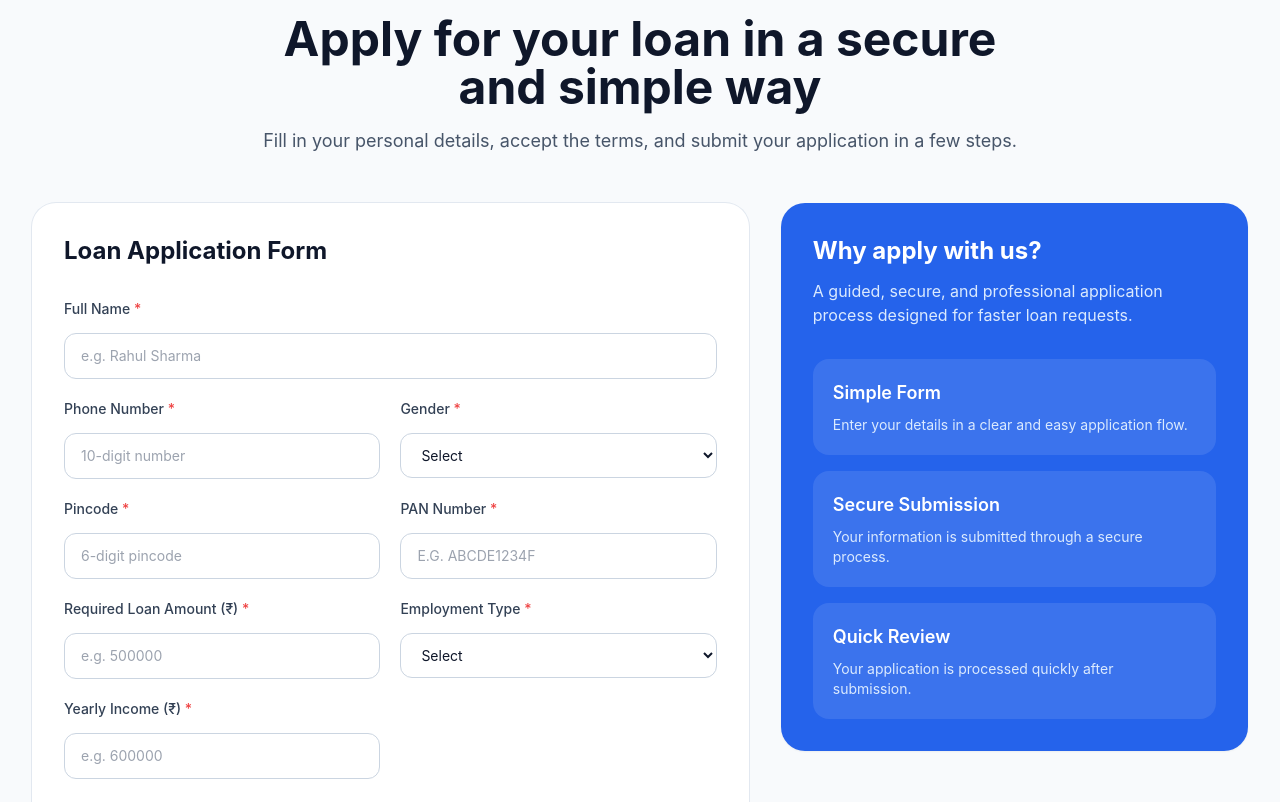
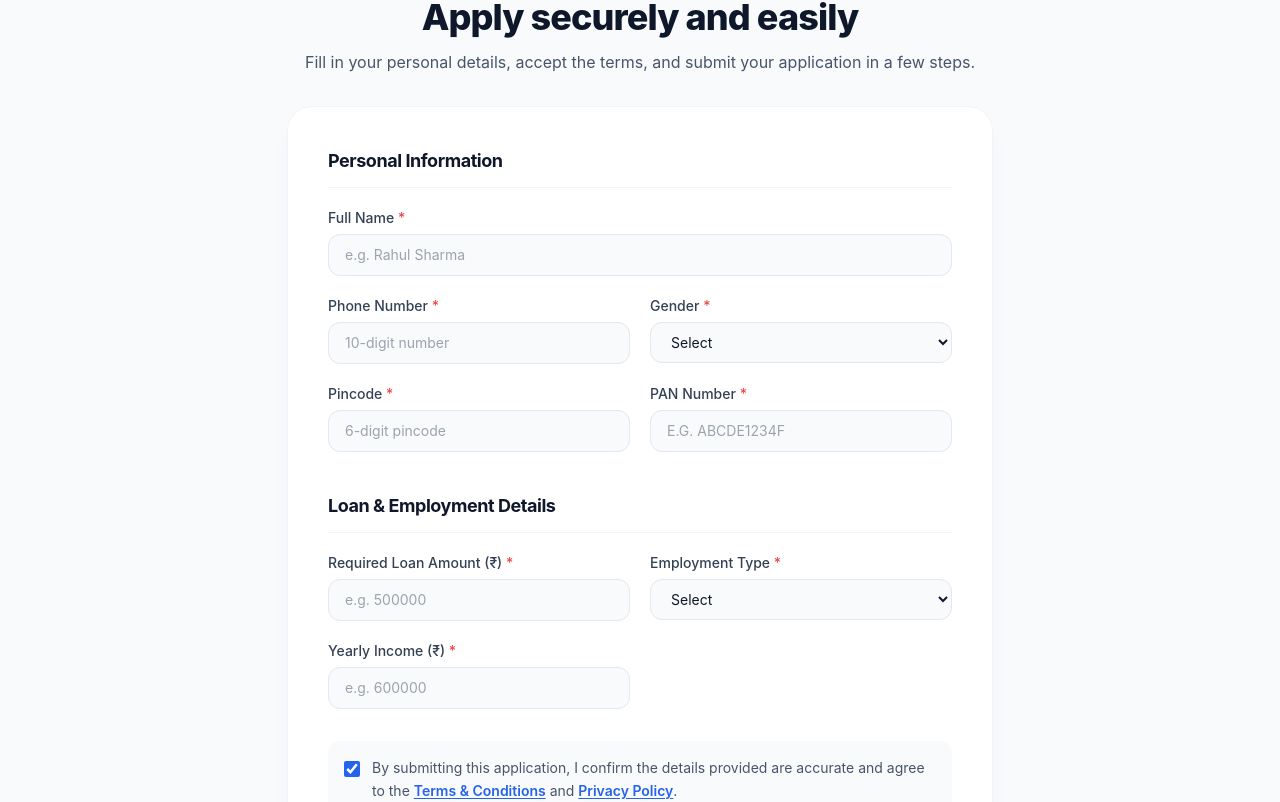
Before and after one commit to NavyaNakka/loan.app, a React (Vite) app in the folder frontend/: page /apply-loan in a window 1280 px wide. Shown: the part 238-1040 px from the top of the page. Built offline with nearby package versions, Linux system fonts and the light colour scheme.

Commit message:
style: overhaul loan application into a centralized, premium structured form architecture

```diff
--- a/frontend/src/components/WhyChooseUs.jsx
+++ b/frontend/src/components/WhyChooseUs.jsx
@@ -29,17 +29,17 @@ export default function WhyChooseUs() {
       <div className="mx-auto max-w-7xl px-4 sm:px-6 lg:px-8">
 
         {/* Heading */}
-        <div className="text-center max-w-3xl mx-auto">
-          <h2 className="text-3xl md:text-5xl font-bold tracking-tight text-slate-900">
+        <div className="text-center max-w-2xl mx-auto">
+          <h2 className="text-2xl md:text-4xl font-extrabold tracking-tight text-slate-900">
             Why Choose LoanApp?
           </h2>
-          <p className="mt-6 text-lg md:text-xl text-slate-600 leading-relaxed">
+          <p className="mt-4 text-base md:text-lg text-slate-600 leading-relaxed">
             Fast, easy, and smart financial solutions tailored for your unique needs.
           </p>
         </div>
 
         {/* Grid */}
-        <div className="relative mt-20 grid md:grid-cols-2 lg:gap-8 gap-y-16">
+        <div className="relative mt-16 grid md:grid-cols-2 lg:gap-8 gap-y-12">
 
           {/* Vertical Divider (Hidden on Mobile) */}
           <div className="hidden lg:block absolute left-1/2 top-4 bottom-4 w-px bg-gradient-to-b from-transparent via-slate-200 to-transparent"></div>
@@ -52,20 +52,20 @@ export default function WhyChooseUs() {
             return (
               <div
                 key={index}
-                className="group flex flex-col items-center text-center px-6 py-8 md:py-12 rounded-3xl transition-all duration-300 hover:bg-white hover:shadow-xl hover:shadow-blue-900/5 hover:-translate-y-1 ring-1 ring-transparent hover:ring-slate-100"
+                className="group flex flex-col items-center text-center px-6 py-6 md:py-8 rounded-3xl transition-all duration-300 hover:bg-white hover:shadow-xl hover:shadow-blue-900/5 hover:-translate-y-1 ring-1 ring-transparent hover:ring-slate-100"
               >
                 {/* Icon */}
-                <div className="flex h-20 w-20 items-center justify-center rounded-full bg-blue-50 text-blue-600 mb-6 transition-colors group-hover:bg-blue-600 group-hover:text-white group-hover:scale-110 duration-300 ease-out">
-                  <Icon size={36} strokeWidth={1.5} />
+                <div className="flex h-14 w-14 items-center justify-center rounded-full bg-blue-50 text-blue-600 mb-5 transition-colors group-hover:bg-blue-600 group-hover:text-white group-hover:scale-110 duration-300 ease-out">
+                  <Icon size={24} strokeWidth={1.75} />
                 </div>
 
                 {/* Title */}
-                <h3 className="text-xl md:text-2xl font-bold tracking-tight text-slate-900">
+                <h3 className="text-lg md:text-xl font-bold tracking-tight text-slate-900">
                   {item.title}
                 </h3>
 
                 {/* Description */}
-                <p className="mt-4 text-base md:text-lg leading-relaxed text-slate-600 max-w-sm">
+                <p className="mt-2.5 text-sm md:text-base leading-relaxed text-slate-600 max-w-sm">
                   {item.desc}
                 </p>
               </div>
--- a/frontend/src/pages/ApplyLoan.jsx
+++ b/frontend/src/pages/ApplyLoan.jsx
@@ -612,39 +612,39 @@ export default function ApplyLoan() {
     ) : null;
 
   const inputClass = (name) =>
-    `input w-full rounded-xl border px-4 py-2.5 text-sm outline-none transition-all focus:ring-2 ${touched[name] && errors[name]
+    `w-full rounded-xl border px-4 py-2.5 text-sm outline-none transition-all focus:ring-2 ${touched[name] && errors[name]
       ? "border-red-400 bg-red-50 focus:ring-red-300"
       : touched[name] && !errors[name]
         ? "border-green-400 bg-green-50 focus:ring-green-300"
-        : "border-slate-200 bg-white focus:ring-blue-300"
+        : "border-slate-200 bg-slate-50 focus:bg-white focus:ring-blue-300"
     }`;
 
   return (
-    <section className="min-h-screen bg-slate-50 pt-28 pb-12 sm:pt-32 sm:pb-16">
-      <div className="mx-auto max-w-7xl px-4 sm:px-6 lg:px-8">
+    <section className="min-h-screen bg-slate-50 pt-24 pb-12 sm:pt-28 sm:pb-16 flex items-center justify-center">
+      <div className="w-full max-w-3xl px-4 sm:px-6 lg:px-8">
 
         {/* Header */}
-        <div className="mx-auto max-w-3xl text-center">
-          <span className="inline-flex rounded-full bg-blue-100 px-4 py-1 text-sm font-medium text-blue-700">
+        <div className="mx-auto max-w-2xl text-center">
+          <span className="inline-flex rounded-full bg-blue-100 px-3 py-1 text-xs font-semibold uppercase tracking-wider text-blue-700">
             {formData.loanType} Application
           </span>
-          <h1 className="mt-4 text-4xl font-bold text-slate-900 sm:text-5xl">
-            Apply for your loan in a secure and simple way
+          <h1 className="mt-4 text-3xl font-extrabold tracking-tight text-slate-900 sm:text-4xl">
+            Apply securely and easily
           </h1>
-          <p className="mt-4 text-lg text-slate-600">
+          <p className="mt-3 text-base text-slate-600 leading-relaxed">
             Fill in your personal details, accept the terms, and submit your application in a few steps.
           </p>
         </div>
 
-        {/* ── SWAPPED: Form LEFT, Info box RIGHT ── */}
-        <div className="mt-12 grid gap-8 lg:grid-cols-5">
+        <div className="mt-8">
+          <div className="rounded-3xl bg-white p-6 sm:p-10 shadow-xl shadow-blue-900/5 ring-1 ring-slate-100">
+            <form onSubmit={handleSubmit} noValidate className="space-y-8">
 
-          {/* LEFT — FORM */}
-          <div className="lg:col-span-3">
-            <div className="rounded-3xl bg-white p-8 shadow-sm ring-1 ring-slate-200">
-              <h2 className="text-2xl font-bold text-slate-900">Loan Application Form</h2>
-
-              <form onSubmit={handleSubmit} noValidate className="mt-8 space-y-6">
+              {/* SECTION: Personal Information */}
+              <div>
+                <h3 className="text-lg font-bold tracking-tight text-slate-900 border-b border-slate-100 pb-3 mb-5">
+                  Personal Information
+                </h3>
                 <div className="grid gap-5 md:grid-cols-2">
 
                   {/* Full Name */}
@@ -736,6 +736,16 @@ export default function ApplyLoan() {
                     <FieldError name="panNumber" />
                   </div>
 
+                </div>
+              </div>
+
+              {/* SECTION: Loan & Employment Details */}
+              <div className="pt-2">
+                <h3 className="text-lg font-bold tracking-tight text-slate-900 border-b border-slate-100 pb-3 mb-5">
+                  Loan & Employment Details
+                </h3>
+                <div className="grid gap-5 md:grid-cols-2">
+
                   {/* Loan Amount */}
                   <div>
                     <label className="mb-1.5 block text-sm font-medium text-slate-700">
@@ -790,23 +800,24 @@ export default function ApplyLoan() {
                   </div>
 
                 </div>
+              </div>
 
               {/* Terms & Conditions */}
-                <div className={`rounded-xl p-4 ${touched.acceptedTerms && errors.acceptedTerms ? "bg-red-50 ring-1 ring-red-300" : "bg-slate-50"}`}>
-                  <label className="flex gap-3 cursor-pointer">
+              <div className={`rounded-xl p-4 transition-colors ${touched.acceptedTerms && errors.acceptedTerms ? "bg-red-50 ring-1 ring-red-200" : "bg-slate-50"}`}>
+                <label className="flex items-start gap-3 cursor-pointer">
                   <input
                     type="checkbox"
                     name="acceptedTerms"
                     checked={formData.acceptedTerms}
                     onChange={handleChange}
                     onBlur={handleBlur}
-                      className="mt-0.5 h-4 w-4 accent-blue-600"
+                    className="mt-1 h-4 w-4 shrink-0 accent-blue-600 rounded border-slate-300"
                   />
-                    <span className="text-sm text-slate-700">
-                      By continuing, you agree to our{" "}
-                      <Link to="/terms" className="text-blue-600 underline">Terms & Conditions</Link>{" "}
+                  <span className="text-sm text-slate-600 leading-relaxed">
+                    By submitting this application, I confirm the details provided are accurate and agree to the{" "}
+                    <Link to="/terms" className="font-semibold text-blue-600 hover:text-blue-700 underline underline-offset-2">Terms & Conditions</Link>{" "}
                     and{" "}
-                      <Link to="/privacy" className="text-blue-600 underline">Privacy Policy</Link>.
+                    <Link to="/privacy" className="font-semibold text-blue-600 hover:text-blue-700 underline underline-offset-2">Privacy Policy</Link>.
                   </span>
                 </label>
                 <FieldError name="acceptedTerms" />
@@ -816,15 +827,15 @@ export default function ApplyLoan() {
               <button
                 type="submit"
                 disabled={loading}
-                  className="w-full rounded-xl bg-blue-600 py-3 text-white font-semibold transition hover:bg-blue-700 active:scale-95 disabled:opacity-60 disabled:cursor-not-allowed"
+                className="w-full rounded-2xl bg-blue-600 py-3.5 text-white font-bold tracking-wide shadow-lg shadow-blue-600/30 transition-all hover:bg-blue-700 hover:shadow-blue-600/40 active:scale-[0.98] disabled:opacity-60 disabled:cursor-not-allowed"
               >
                 {loading ? (
                   <span className="flex items-center justify-center gap-2">
-                      <svg className="h-4 w-4 animate-spin" viewBox="0 0 24 24" fill="none">
+                    <svg className="h-5 w-5 animate-spin" viewBox="0 0 24 24" fill="none">
                       <circle className="opacity-25" cx="12" cy="12" r="10" stroke="currentColor" strokeWidth="4" />
                       <path className="opacity-75" fill="currentColor" d="M4 12a8 8 0 018-8v8z" />
                     </svg>
-                      Submitting...
+                    Processing Request...
                   </span>
                 ) : (
                   "Submit Application"
@@ -835,30 +846,7 @@ export default function ApplyLoan() {
           </div>
         </div>
 
-          {/* RIGHT — INFO BOX */}
-          <div className="lg:col-span-2">
-            <div className="rounded-3xl bg-blue-600 p-8 text-white shadow-sm lg:sticky lg:top-28">
-              <h2 className="text-2xl font-bold">Why apply with us?</h2>
-              <p className="mt-3 text-blue-100">
-                A guided, secure, and professional application process designed for faster loan requests.
-              </p>
-              <div className="mt-8 space-y-4">
-                {[
-                  { title: "Simple Form", desc: "Enter your details in a clear and easy application flow." },
-                  { title: "Secure Submission", desc: "Your information is submitted through a secure process." },
-                  { title: "Quick Review", desc: "Your application is processed quickly after submission." },
-                ].map((item) => (
-                  <div key={item.title} className="rounded-2xl bg-white/10 p-5">
-                    <h3 className="text-lg font-semibold">{item.title}</h3>
-                    <p className="mt-2 text-sm text-blue-100">{item.desc}</p>
-                  </div>
-                ))}
-              </div>
-            </div>
-          </div>
-
-        </div>
-      </div>
-    </section>
+      </div >
+    </section >
   );
 }
```
Lines whose indentation alone changed are shown as unchanged.
